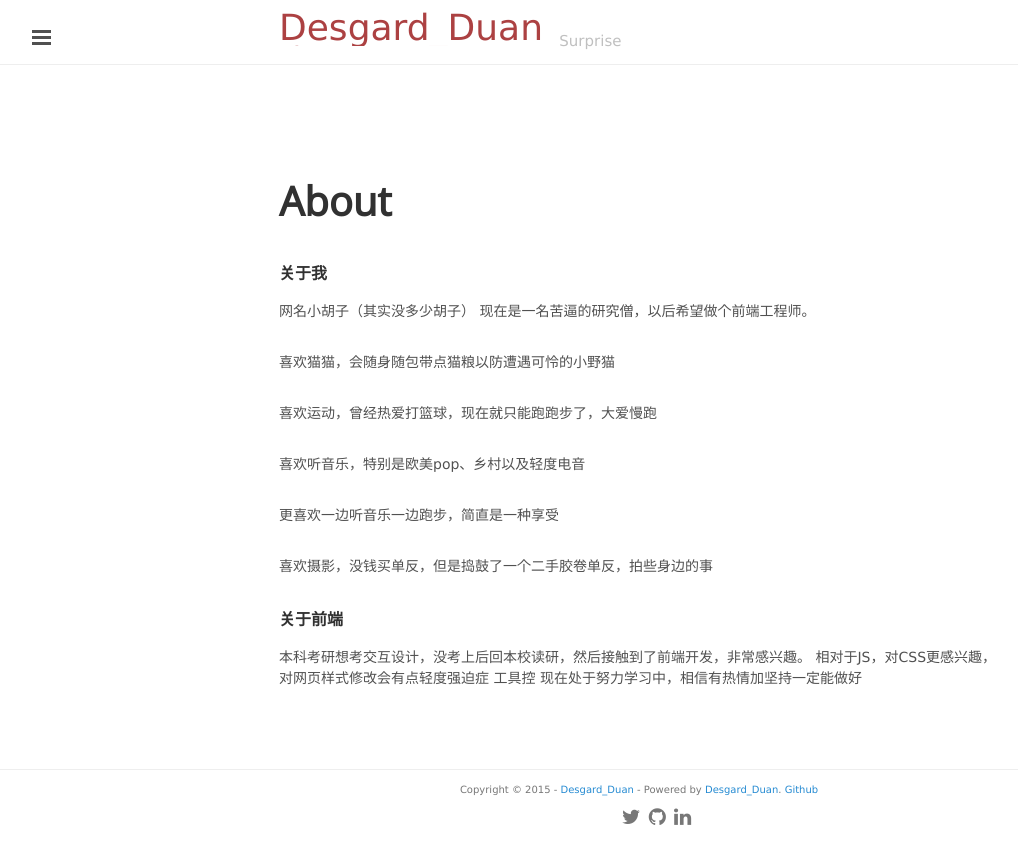
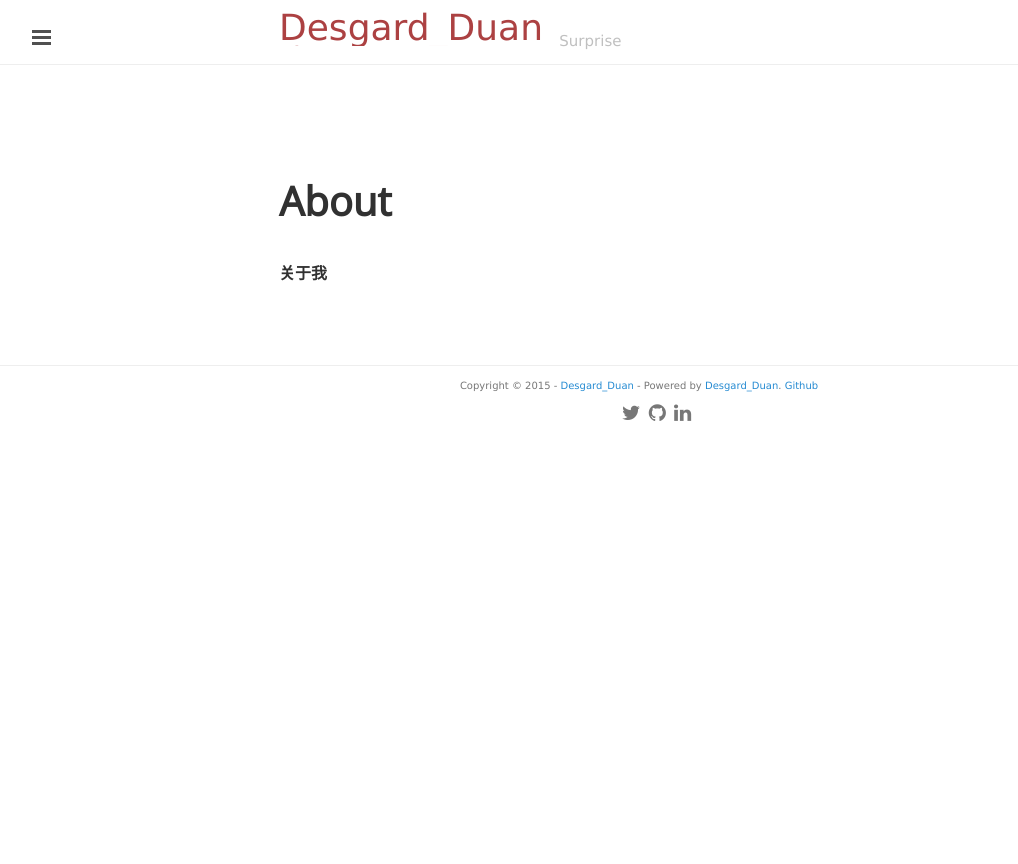
Before and after one commit to Desgard/desgard.github.com, a Jekyll site: the page built from about.md, in a window 1280 px wide. Shown: the top 864 px of the page, without its empty margins (1-1019 px from the left). Built offline with Jekyll 4.4.1, drawn with Linux system fonts in a browser that asks for light colours; Markdown is read by kramdown in place of the engine named in the settings.

Commit message:
Update about.md

```diff
--- a/about.md
+++ b/about.md
@@ -5,24 +5,3 @@ title: About
 
 
 ###关于我
-网名小胡子（其实没多少胡子）
-现在是一名苦逼的研究僧，以后希望做个前端工程师。
-
-
-
-喜欢猫猫，会随身随包带点猫粮以防遭遇可怜的小野猫
-
-喜欢运动，曾经热爱打篮球，现在就只能跑跑步了，大爱慢跑
-
-喜欢听音乐，特别是欧美pop、乡村以及轻度电音
-
-更喜欢一边听音乐一边跑步，简直是一种享受
-
-喜欢摄影，没钱买单反，但是捣鼓了一个二手胶卷单反，拍些身边的事
-
-
-###关于前端
-本科考研想考交互设计，没考上后回本校读研，然后接触到了前端开发，非常感兴趣。
-相对于JS，对CSS更感兴趣，对网页样式修改会有点轻度强迫症
-工具控
-现在处于努力学习中，相信有热情加坚持一定能做好
```
